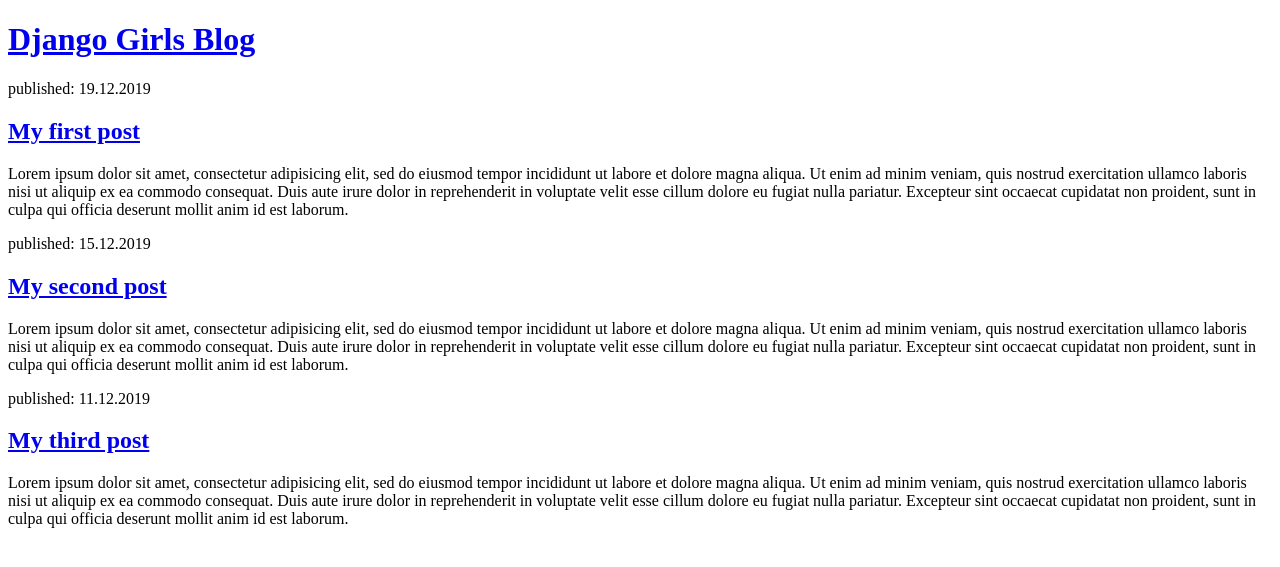
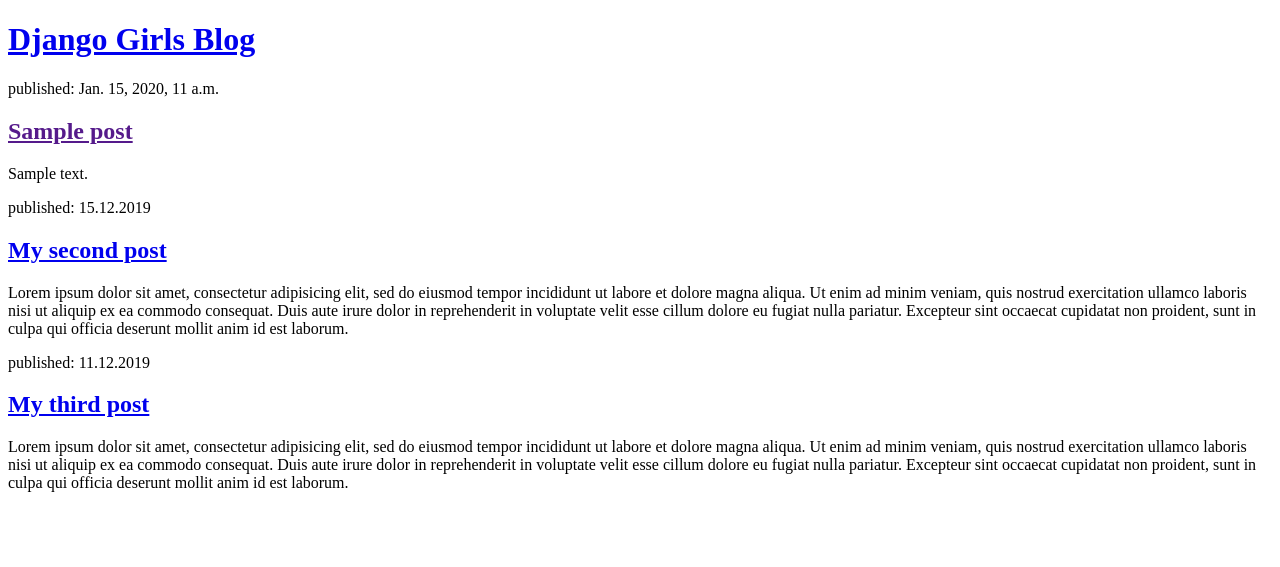
Before and after one commit to maze76/my-first-blog, a Django app: template blog/templates/blog/post_list.html in a window 1280 px wide. Shown: the top 567 px of the page. Run offline with Django 3.2, Linux system fonts and the light colour scheme; the template is opened without the code that fills it: values that come from a table or form of the project are taken from there, others are empty; tables that the repository leaves empty hold one stand-in row (values such as "Sample post").

Commit message:
Changed views.py and html template

```diff
--- a/blog/templates/blog/post_list.html
+++ b/blog/templates/blog/post_list.html
@@ -8,11 +8,14 @@
     <div class="">
       <h1><a href="/">Django Girls Blog</a></h1>
     </div>
-    <div class="">
-      <p>published: 19.12.2019</p>
-      <h2><a href="#">My first post</a></h2>
-      <p>Lorem ipsum dolor sit amet, consectetur adipisicing elit, sed do eiusmod tempor incididunt ut labore et dolore magna aliqua. Ut enim ad minim veniam, quis nostrud exercitation ullamco laboris nisi ut aliquip ex ea commodo consequat. Duis aute irure dolor in reprehenderit in voluptate velit esse cillum dolore eu fugiat nulla pariatur. Excepteur sint occaecat cupidatat non proident, sunt in culpa qui officia deserunt mollit anim id est laborum.</p>
-    </div>
+
+    {% for post in posts %}
+      <div class="">
+        <p>published: {{ post.published_date}}</p>
+        <h2><a href="">{{ post.title }}</a></h2>
+        <p>{{ post.text|linebreaksbr}}</p>
+      </div>
+    {% endfor %}
 
     <div class="">
       <p>published: 15.12.2019</p>
--- a/blog/views.py
+++ b/blog/views.py
@@ -1,5 +1,8 @@
 from django.shortcuts import render
+from django.utils import timezone
+from .models import Post
 
 # Create your views here.
 def post_list(request):
-    return render(request, 'blog/post_list.html', {})
+    posts = Post.objects.filter(published_date__lte=timezone.now()).order_by('published_date')
+    return render(request, 'blog/post_list.html', {'posts': posts})
```
